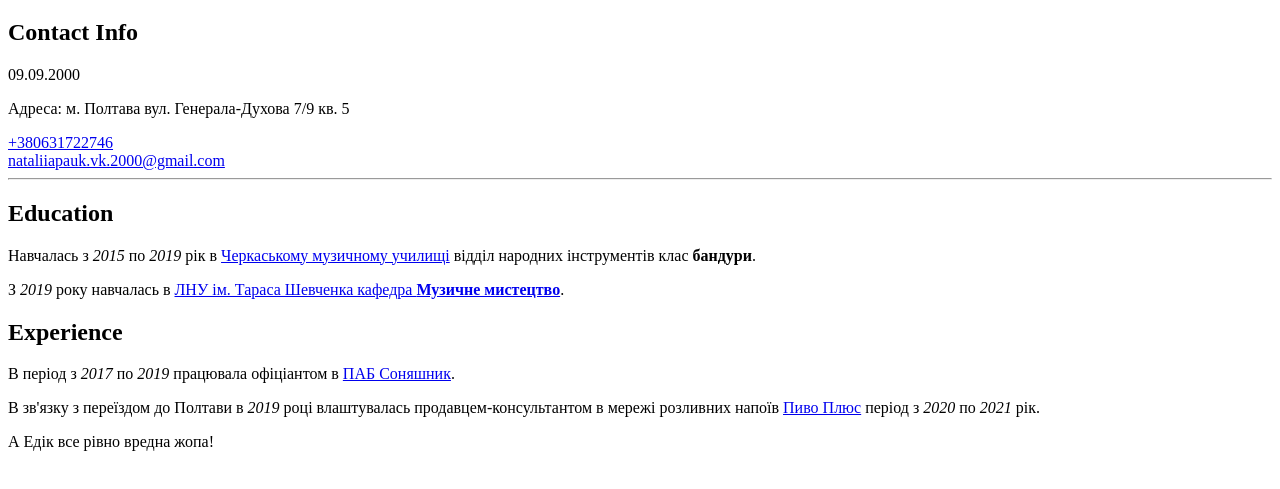
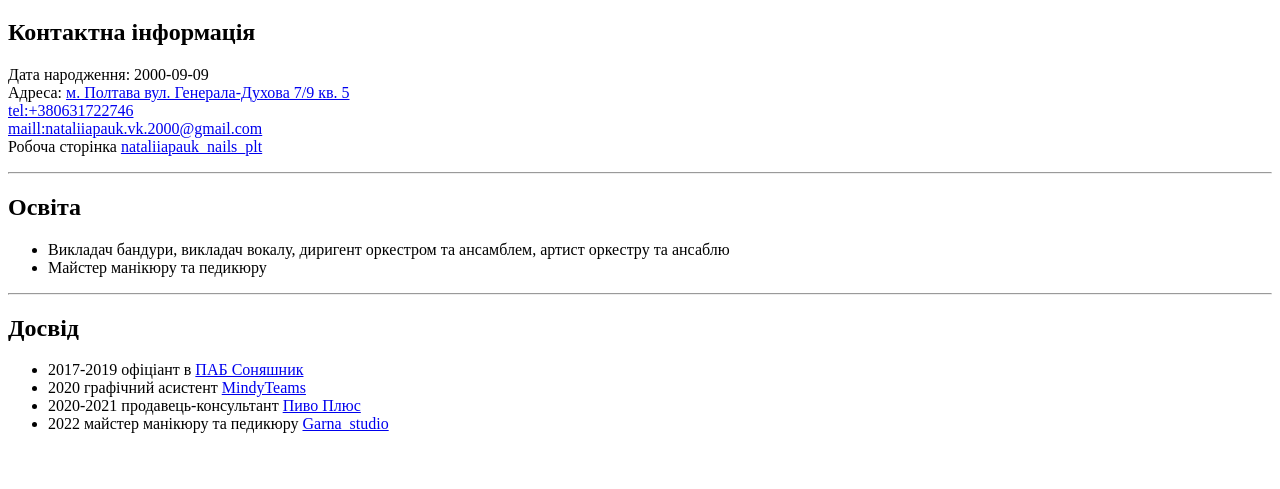
Before and after one commit to momalearn/nata_resume, a plain HTML site: page index.html in a window 1280 px wide. Shown: the part 61-550 px from the top of the page. Drawn offline with Linux system fonts and the light colour scheme.

Commit message:
code formatting

```diff
--- a/index.html
+++ b/index.html
@@ -1,40 +1,87 @@
 <!DOCTYPE html>
 <html lang="uk">
   <head>
+    <meta charset="UTF-8"/>
     <title>Резюме Паук Наталії</title>
   </head>
   <body>
     <main>
       <h1>Резюме Паук Наталії</h1>
+      <h2>Контактна інформація</h2>
+        <p>
+        Дата народження: <time datetime="2000-09-09">2000-09-09</time><br>
+        Адреса:
+        <adress>
+          <a href="https://kartagoroda.com.ua/%D0%9F%D0%BE%D0%BB%D1%82%D0%B0%D0%B2%D0%B0/%D1%83%D0%BB%D0%B8%D1%86%D0%B0_%D0%93%D0%B5%D0%BD%D0%B5%D1%80%D0%B0%D0%BB%D0%B0_%D0%94%D1%83%D1%85%D0%BE%D0%B2%D0%B0/7-9"
+            target="_blank"
+            rel="nofollow">
+            м. Полтава вул. Генерала-Духова 7/9 кв. 5
+            </a>
+          </adress><br>
+        <a href="tel:+380631722746">tel:+380631722746</a> <br>
+        <a href="mailto:nataliiapauk.vk.2000@gmail.com">
+          maill:nataliiapauk.vk.2000@gmail.com
+        </a><br>
+        Робоча сторінка
+        <a href="https://instagram.com/nataliiapauk_nails_plt?igshid=YmMyMTA2M2Y="
+          target="_blank"
+          rel="nofollow">
+          nataliiapauk_nails_plt
+        </a>
+      </p>
+      <hr>
 
-    <h2>Contact Info</h2>
-    <p>
-        <time datetime="2000-09-09">09.09.2000</time>
-    </p>
-    <p>Адреса: м. Полтава вул. Генерала-Духова 7/9 кв. 5</p>
-    <a href="tel:+380631722746">+380631722746</a><br>
-    <a href="mailto:nataliiapauk.vk.2000@gmail.com">nataliiapauk.vk.2000@gmail.com</a>
+      <h2>Освіта</h2>
+      <ul>
+        <li>
+          Викладач бандури, викладач вокалу, диригент оркестром та ансамблем,
+          артист оркестру та ансаблю
+        </li>
+
+        <li>Майстер манікюру та педикюру</li>
+      </ul>
       <hr>
-    <h2>Education</h2>
-    <p> Навчалась з <i>2015</i> по <i>2019</i> рік в <a href="https://www.cherkasy-music-art.org.ua/mus/"
-                                                        title="Черчаське музичне училище"
-                                                        target="_blank"> Черкаському музичному училищі</a> відділ
-        народних
-        інструментів клас <b>бандури</b>.</p>
-    <p>З <i>2019</i> року навчалась в <a href="http://luguniv.edu.ua/"
-                                         title="ЛНУ ім.Шевченка" target="_blank"> ЛНУ ім. Тараса Шевченка кафедра <b>Музичне
-        мистецтво</b></a>.</p>
-    <h2>Experience</h2>
-    <p>В період з <i>2017</i> по <i>2019</i> працювала офіціантом в <a
-            href="https://objor.com/9614-pivniy-bar-sonyashnik.html"
+      <h2>Досвід</h2>
+      <ul>
+          <li>
+            2017-2019 офіціант в
+            <a href="https://objor.com/9614-pivniy-bar-sonyashnik.html"
               title="ПАБ Соняшник"
-            target="_blank">ПАБ Соняшник</a>.</p>
-    <p>В зв'язку з переїздом до Полтави в <i>2019</i> році влаштувалась продавцем-консультантом в мережі розливних
-        напоїв <a
-                href="http://pivoplus.com"
+              target="_blank"
+              rel="nofollow">
+              ПАБ Соняшник
+            </a>
+          </li>
+          <li>
+            2020 графічний асистент
+            <a href="https://mindy-teams.com/"
+              title="Mindy Teams"
+              target="_blank"
+              rel="nofollow">
+              MindyTeams
+            </a>
+          </li>
+          <li>
+            2020-2021 продавець-консультант
+            <a href="http://pivoplus.com"
             title="ПивоПлюс"
-                target="_blank"> Пиво Плюс</a> період з <i>2020</i> по <i>2021</i> рік.</p>
-    <p> А Едік все рівно вредна жопа!</p>
+            target="_blank"
+            rel="nofollow">
+              Пиво Плюс
+            </a>
+         </li>
+          <li>
+            2022 майстер манікюру та педикюру
+            <a href="https://instagram.com/garna.studio.plt?igshid=YmMyMTA2M2Y="
+              title="Garna"
+              target="_blank"
+              rel="nofollow">
+                Garna_studio
+            </a>
+          </li>
+      </ul>
     </main>
   </body>
+  <footer>
+  </footer>
 </html>
```
Lines whose indentation alone changed are shown as unchanged.
